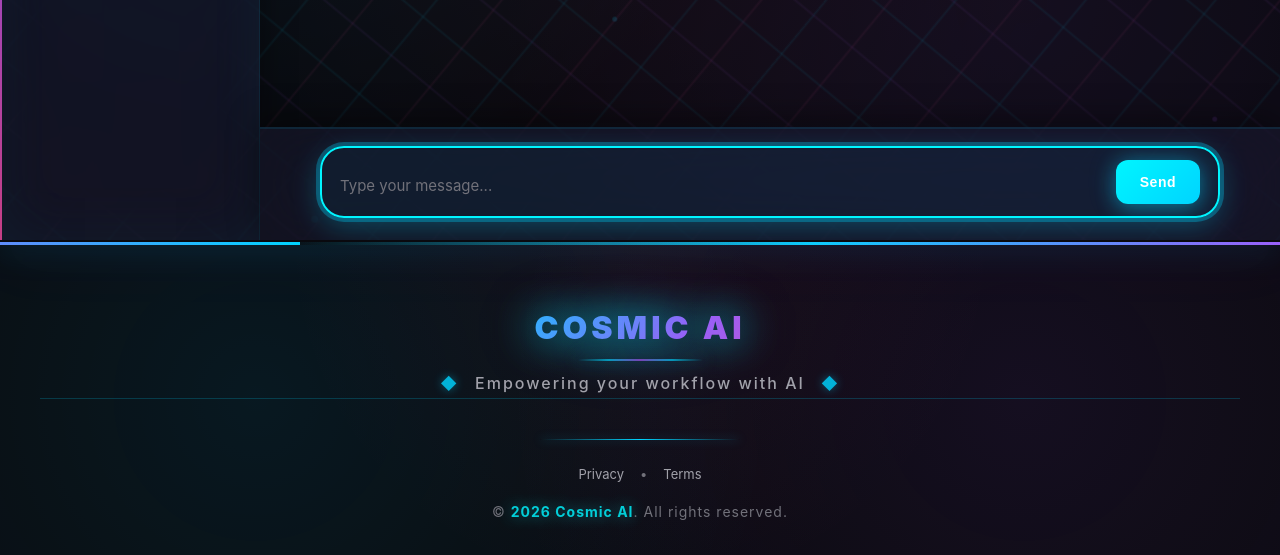
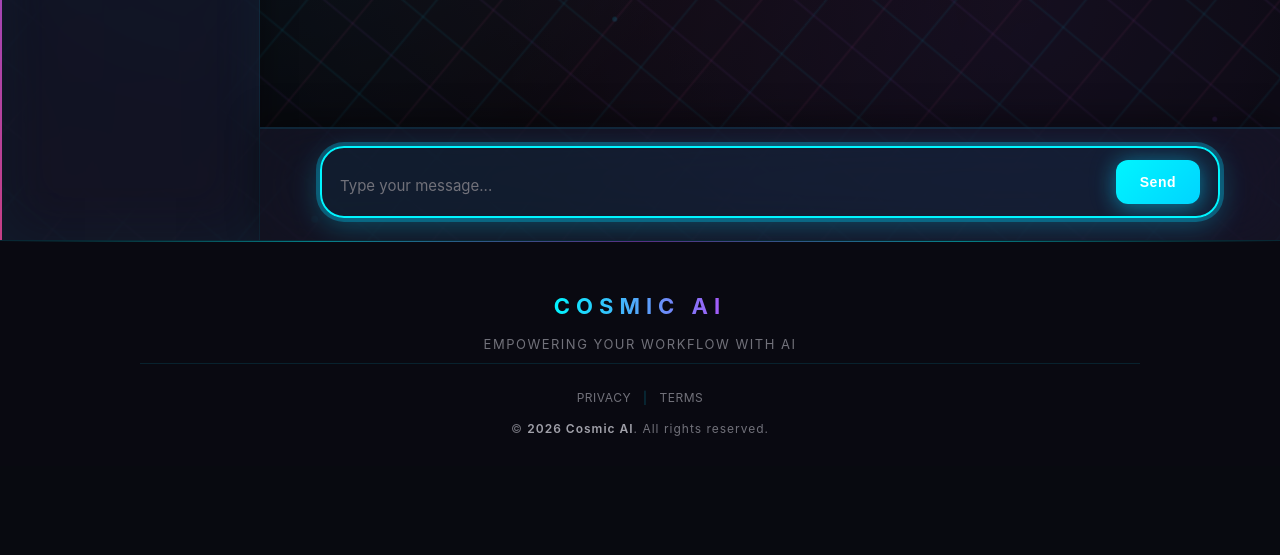
Before and after one commit to linkhanthtel/cosmic-ai, a Flask app: page /chat in a window 1280 px wide. Shown: the part 560-1115 px from the top of the page. After the commit the page ends 996 px from the top, so only its background shows below. Run offline with Flask 3, Linux system fonts and the light colour scheme; data that the repository does not hold is empty.

Commit message:
Update base.html

```diff
--- a/templates/base.html
+++ b/templates/base.html
@@ -322,15 +322,12 @@
 
         /* Footer */
         .footer {
-            background: rgba(10, 10, 15, 0.98);
-            backdrop-filter: blur(30px) saturate(200%);
-            -webkit-backdrop-filter: blur(30px) saturate(200%);
-            border-top: 2px solid transparent;
-            padding: 60px 24px 32px;
+            background: rgba(10, 10, 18, 0.98);
+            border-top: 1px solid rgba(0, 212, 255, 0.15);
+            padding: 48px 24px 28px;
             margin-top: auto;
             position: relative;
             z-index: 10;
-            overflow: hidden;
         }
 
         .footer::before {
@@ -339,135 +336,101 @@
             top: 0;
             left: 0;
             width: 100%;
-            height: 3px;
-            background: linear-gradient(90deg,
-                transparent 0%,
-                var(--accent-blue) 20%,
-                var(--accent-purple) 40%,
-                var(--accent-pink) 60%,
-                var(--accent-purple) 80%,
-                var(--accent-blue) 100%,
-                transparent 100%);
-            background-size: 200% 100%;
-            animation: shimmer 4s linear infinite;
-            box-shadow: 0 0 30px rgba(0, 212, 255, 0.6), 0 0 60px rgba(168, 85, 247, 0.4);
-        }
-
-        .footer::after {
-            content: '';
-            position: absolute;
-            top: 0;
-            left: 0;
-            width: 100%;
-            height: 100%;
-            background:
-                radial-gradient(circle at 20% 50%, rgba(0, 212, 255, 0.08) 0%, transparent 50%),
-                radial-gradient(circle at 80% 50%, rgba(168, 85, 247, 0.08) 0%, transparent 50%),
-                radial-gradient(circle at 50% 0%, rgba(236, 72, 153, 0.06) 0%, transparent 50%);
-            pointer-events: none;
-            z-index: 0;
+            height: 1px;
+            background: linear-gradient(90deg, transparent, var(--accent-cyan), var(--accent-purple), var(--accent-cyan), transparent);
+            opacity: 0.5;
         }
 
         .footer-content {
-            max-width: 1200px;
+            max-width: 1000px;
             margin: 0 auto;
             display: flex;
             flex-direction: column;
             align-items: center;
             text-align: center;
-            gap: 32px;
+            gap: 20px;
             position: relative;
-            z-index: 1;
         }
 
         .footer-brand {
             display: flex;
             flex-direction: column;
             align-items: center;
-            gap: 16px;
+            gap: 10px;
         }
 
         .footer-brand h2 {
-            font-size: 32px;
-            font-weight: 900;
-            letter-spacing: 4px;
-            background: linear-gradient(135deg, var(--accent-cyan), var(--accent-blue), var(--accent-purple), var(--accent-pink));
-            background-size: 300% 300%;
+            font-size: 22px;
+            font-weight: 700;
+            letter-spacing: 6px;
+            color: var(--text-primary);
+            text-transform: uppercase;
+        }
+
+        .footer-brand h2 span {
+            background: linear-gradient(90deg, var(--accent-cyan), var(--accent-purple));
             -webkit-background-clip: text;
             -webkit-text-fill-color: transparent;
             background-clip: text;
-            animation: shimmer 4s linear infinite;
-            text-shadow: 0 0 40px rgba(0, 245, 255, 0.5);
-            filter: drop-shadow(0 0 20px rgba(0, 212, 255, 0.6));
+        }
+
+        .footer-tagline {
+            font-size: 13px;
+            color: var(--text-muted);
+            letter-spacing: 1.5px;
+            font-weight: 400;
+            text-transform: uppercase;
+        }
+
+        .footer-bottom {
+            max-width: 1000px;
+            margin: 0 auto;
+            padding-top: 24px;
+            margin-top: 8px;
+            border-top: 1px solid rgba(0, 212, 255, 0.12);
+            display: flex;
+            flex-direction: column;
+            align-items: center;
+            gap: 12px;
             position: relative;
         }
 
-        .footer-brand h2::after {
-            content: '';
-            position: absolute;
-            bottom: -8px;
-            left: 50%;
-            transform: translateX(-50%);
-            width: 60%;
-            height: 2px;
-            background: linear-gradient(90deg, transparent, var(--accent-blue), var(--accent-purple), var(--accent-blue), transparent);
-            animation: pulse 2s ease-in-out infinite;
-            box-shadow: 0 0 20px rgba(0, 212, 255, 0.8);
+        .footer-links {
+            display: flex;
+            align-items: center;
+            gap: 12px;
+            flex-wrap: wrap;
+            justify-content: center;
+            font-size: 12px;
+            letter-spacing: 0.5px;
         }
 
-        .footer-tagline {
-            font-size: 16px;
-            color: var(--text-secondary);
-            letter-spacing: 2px;
-            font-weight: 500;
-            max-width: 600px;
-            line-height: 1.8;
-            position: relative;
+        .footer-links a {
+            color: var(--text-muted);
+            text-decoration: none;
+            text-transform: uppercase;
+            transition: color 0.2s ease;
         }
 
-        .footer-tagline::before,
-        .footer-tagline::after {
-            content: '◆';
-            color: var(--accent-blue);
-            opacity: 0.6;
-            margin: 0 16px;
-            animation: pulse 3s ease-in-out infinite;
-            text-shadow: 0 0 10px rgba(0, 212, 255, 0.5);
+        .footer-links a:hover {
+            color: var(--accent-cyan);
         }
 
-        .footer-bottom {
-            max-width: 1200px;
-            margin: 0 auto;
-            padding-top: 32px;
-            border-top: 1px solid rgba(0, 212, 255, 0.2);
-            display: flex;
-            flex-direction: column;
-            align-items: center;
-            gap: 16px;
-            position: relative;
-            z-index: 1;
+        .footer-links .footer-sep {
+            color: rgba(0, 212, 255, 0.3);
+            user-select: none;
         }
 
         .footer-copyright {
-            font-size: 14px;
+            font-size: 12px;
             color: var(--text-muted);
             letter-spacing: 1px;
             font-weight: 400;
         }
 
         .footer-copyright strong {
-            color: var(--accent-cyan);
-            font-weight: 700;
-            text-shadow: 0 0 15px rgba(0, 245, 255, 0.6);
-            animation: pulse 3s ease-in-out infinite;
-        }
-
-        .footer-divider {
-            width: 200px;
-            height: 1px;
-            background: linear-gradient(90deg, transparent, var(--accent-blue), transparent);
-            margin: 8px 0;
-            box-shadow: 0 0 10px rgba(0, 212, 255, 0.4);
+            color: var(--text-secondary);
+            font-weight: 600;
         }
 
         /* Mobile Menu Toggle */
@@ -759,18 +721,16 @@
     <footer class="footer">
         <div class="footer-content">
             <div class="footer-brand">
-                <h2>COSMIC AI</h2>
+                <h2><span>COSMIC AI</span></h2>
                 <p class="footer-tagline">Empowering your workflow with AI</p>
             </div>
         </div>
-
         <div class="footer-bottom">
-            <div class="footer-divider"></div>
-            <div style="display:flex;gap:16px;flex-wrap:wrap;justify-content:center;font-size:13px;color:var(--text-muted);">
-                <a href="/privacy" style="color:var(--text-secondary);text-decoration:none;">Privacy</a>
-                <span>•</span>
-                <a href="/terms" style="color:var(--text-secondary);text-decoration:none;">Terms</a>
-            </div>
+            <nav class="footer-links">
+                <a href="/privacy">Privacy</a>
+                <span class="footer-sep">|</span>
+                <a href="/terms">Terms</a>
+            </nav>
             <div class="footer-copyright">
                 © <strong>2026 Cosmic AI</strong>. All rights reserved.
             </div>
```
Also changed, not shown: other parts of templates/base.html (+11 -12 lines).
